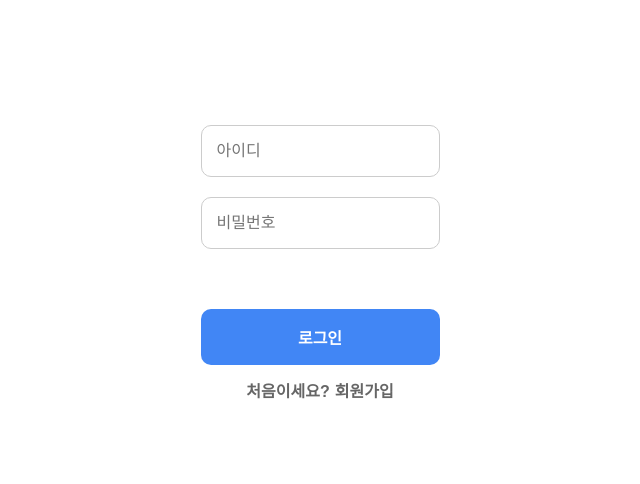
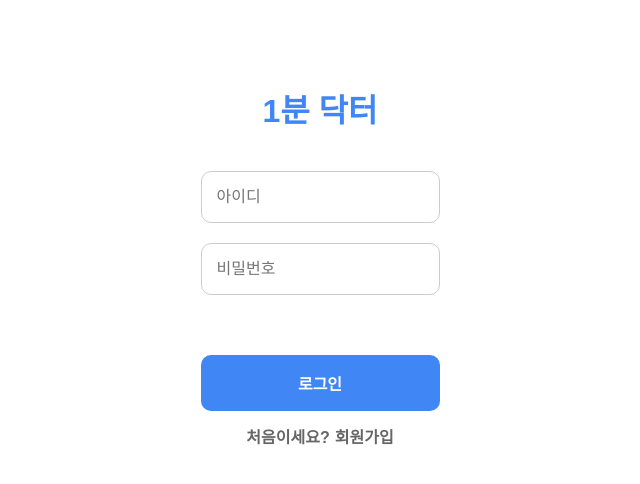
Before and after one commit to LikeLion12thHackathon/frontend, a React app: page / in a window 1280 px wide. Shown: the top 484 px of the page, without its empty margins (320-960 px from the left). Built offline with nearby package versions, Linux system fonts and the light colour scheme; no server answers; what recoil-persist would draw is missing.

Commit message:
style: 로그인 화면 스크롤 막기, 서비스 이름 추가

```diff
--- a/src/App.jsx
+++ b/src/App.jsx
@@ -35,6 +35,7 @@ const App = () => {
                 {/* Public으로 접근 가능한 경로 */}
                 <Route path="/" element={<Login setToken={setToken} />} />
                 <Route path="/register" element={<Register />} />
+                <Route path="/mypage" element={<MyPage />} />
 
                 {/* Private으로 접근 가능한 경로 */}
                 <Route path="/main" element={<PrivateRoute authenticated={token} element={<Main />} />} />
--- a/src/css/styled/signin_up.styled.js
+++ b/src/css/styled/signin_up.styled.js
@@ -11,6 +11,15 @@ export const FormContainer = styled.div`
     // margin-bottom: 20vh;
     box-sizing: border-box; /* 패딩 포함 */
 `;
+
+export const ServiceTitle = styled.div`
+    display: flex;
+    align-items: center;
+    justify-content: center;
+    color: #4186F5;
+    font-size: 2rem;
+    font-weight: bold;
+`
 
 export const LoginTitle = styled.h1`
     text-align: center;
--- a/src/pages/Login.jsx
+++ b/src/pages/Login.jsx
@@ -79,8 +79,9 @@ export const Login = () => {
     }
 
     return (
-        <>
+        <div style={{height: `100%`, overflow: `hidden`}}>
             <Header />
+            <Styled.ServiceTitle>1분 닥터</Styled.ServiceTitle>
             <Styled.FormContainer>
                 <form>
                     <Styled.FormInnerWrapper>
@@ -134,6 +135,6 @@ export const Login = () => {
                     {/* <ToastContainer /> */}
                 </form>
             </Styled.FormContainer>
-        </>
+        </div>
     )
 }
```
